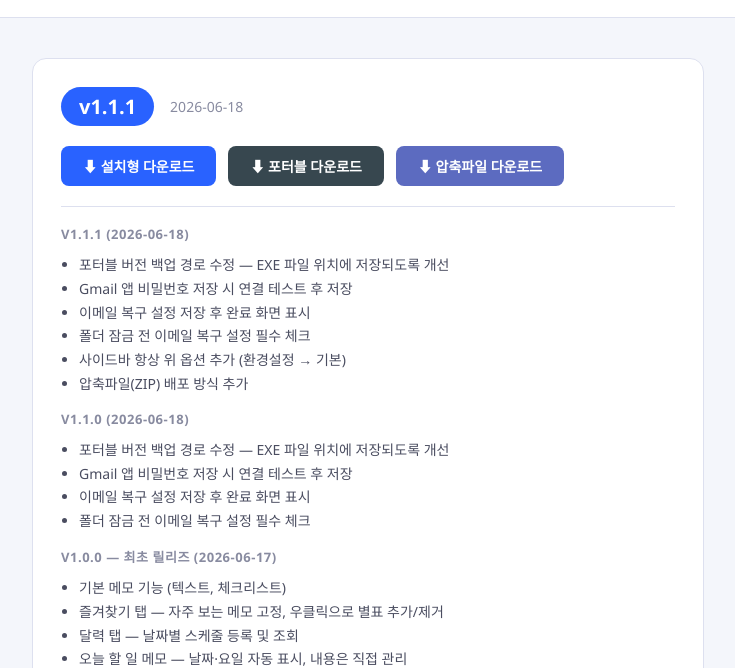
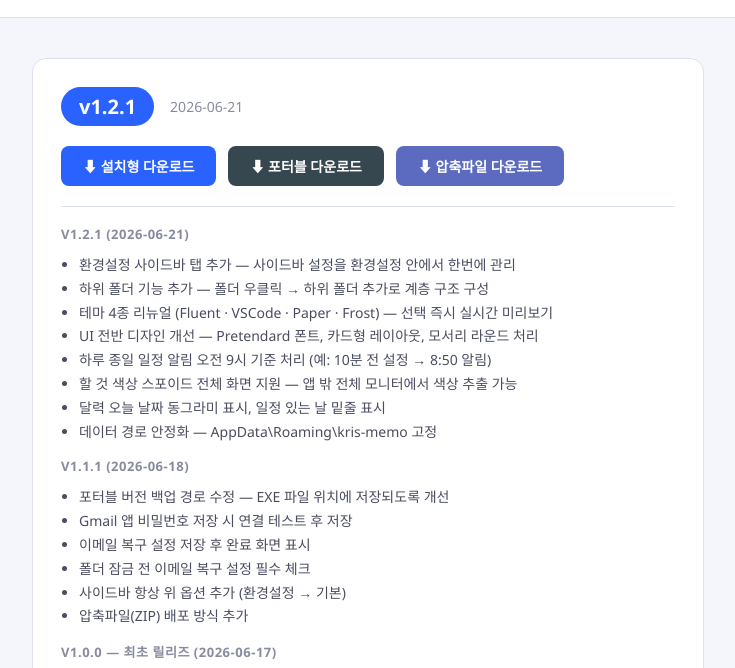
Before and after one commit to regina25846-code/kris-memo, a plain HTML site: page update/index.html in a window 1280 px wide. Shown: the part 72-740 px from the top of the page, without its empty margins (272-1007 px from the left). Drawn offline with Linux system fonts and the light colour scheme; a web font is replaced by a local one.

Commit message:
feat: kris_memo v1.2.1 다운로드 페이지 업데이트

```diff
--- a/update/index.html
+++ b/update/index.html
@@ -57,22 +57,33 @@
 <div class="container">
   <div class="version-card">
     <div class="ver-row">
-      <span class="ver-badge">v1.1.1</span>
-      <span class="ver-date">2026-06-18</span>
+      <span class="ver-badge">v1.2.1</span>
+      <span class="ver-date">2026-06-21</span>
     </div>
     <div class="dl-btns">
-      <a class="dl-btn" href="https://github.com/regina25846-code/kris-memo/releases/download/v1.1.1/K-Memo-Setup-1.1.1.exe">
+      <a class="dl-btn" href="https://github.com/regina25846-code/kris-memo/releases/download/v1.2.1/K-Memo-Setup-1.2.1.exe">
         ⬇ 설치형 다운로드
       </a>
-      <a class="dl-btn portable" href="https://github.com/regina25846-code/kris-memo/releases/download/v1.1.1/K-Memo-1.1.1-portable.exe">
+      <a class="dl-btn portable" href="https://github.com/regina25846-code/kris-memo/releases/download/v1.2.1/K-Memo-1.2.1-portable.exe">
         ⬇ 포터블 다운로드
       </a>
-      <a class="dl-btn zip" href="https://github.com/regina25846-code/kris-memo/releases/download/v1.1.1/K-Memo-1.1.1-win.zip">
+      <a class="dl-btn zip" href="https://github.com/regina25846-code/kris-memo/releases/download/v1.2.1/K-Memo-1.2.1-win.zip">
         ⬇ 압축파일 다운로드
       </a>
     </div>
     <div class="changelog">
-      <div class="changelog-title">v1.1.1 (2026-06-18)</div>
+      <div class="changelog-title">v1.2.1 (2026-06-21)</div>
+      <ul>
+        <li>환경설정 사이드바 탭 추가 — 사이드바 설정을 환경설정 안에서 한번에 관리</li>
+        <li>하위 폴더 기능 추가 — 폴더 우클릭 → 하위 폴더 추가로 계층 구조 구성</li>
+        <li>테마 4종 리뉴얼 (Fluent · VSCode · Paper · Frost) — 선택 즉시 실시간 미리보기</li>
+        <li>UI 전반 디자인 개선 — Pretendard 폰트, 카드형 레이아웃, 모서리 라운드 처리</li>
+        <li>하루 종일 일정 알림 오전 9시 기준 처리 (예: 10분 전 설정 → 8:50 알림)</li>
+        <li>할 것 색상 스포이드 전체 화면 지원 — 앱 밖 전체 모니터에서 색상 추출 가능</li>
+        <li>달력 오늘 날짜 동그라미 표시, 일정 있는 날 밑줄 표시</li>
+        <li>데이터 경로 안정화 — AppData\Roaming\kris-memo 고정</li>
+      </ul>
+      <div class="changelog-title" style="margin-top:14px;">v1.1.1 (2026-06-18)</div>
       <ul>
         <li>포터블 버전 백업 경로 수정 — EXE 파일 위치에 저장되도록 개선</li>
         <li>Gmail 앱 비밀번호 저장 시 연결 테스트 후 저장</li>
@@ -80,13 +91,6 @@
         <li>폴더 잠금 전 이메일 복구 설정 필수 체크</li>
         <li>사이드바 항상 위 옵션 추가 (환경설정 → 기본)</li>
         <li>압축파일(ZIP) 배포 방식 추가</li>
-      </ul>
-      <div class="changelog-title" style="margin-top:14px;">v1.1.0 (2026-06-18)</div>
-      <ul>
-        <li>포터블 버전 백업 경로 수정 — EXE 파일 위치에 저장되도록 개선</li>
-        <li>Gmail 앱 비밀번호 저장 시 연결 테스트 후 저장</li>
-        <li>이메일 복구 설정 저장 후 완료 화면 표시</li>
-        <li>폴더 잠금 전 이메일 복구 설정 필수 체크</li>
       </ul>
       <div class="changelog-title" style="margin-top:14px;">v1.0.0 — 최초 릴리즈 (2026-06-17)</div>
       <ul>
```
